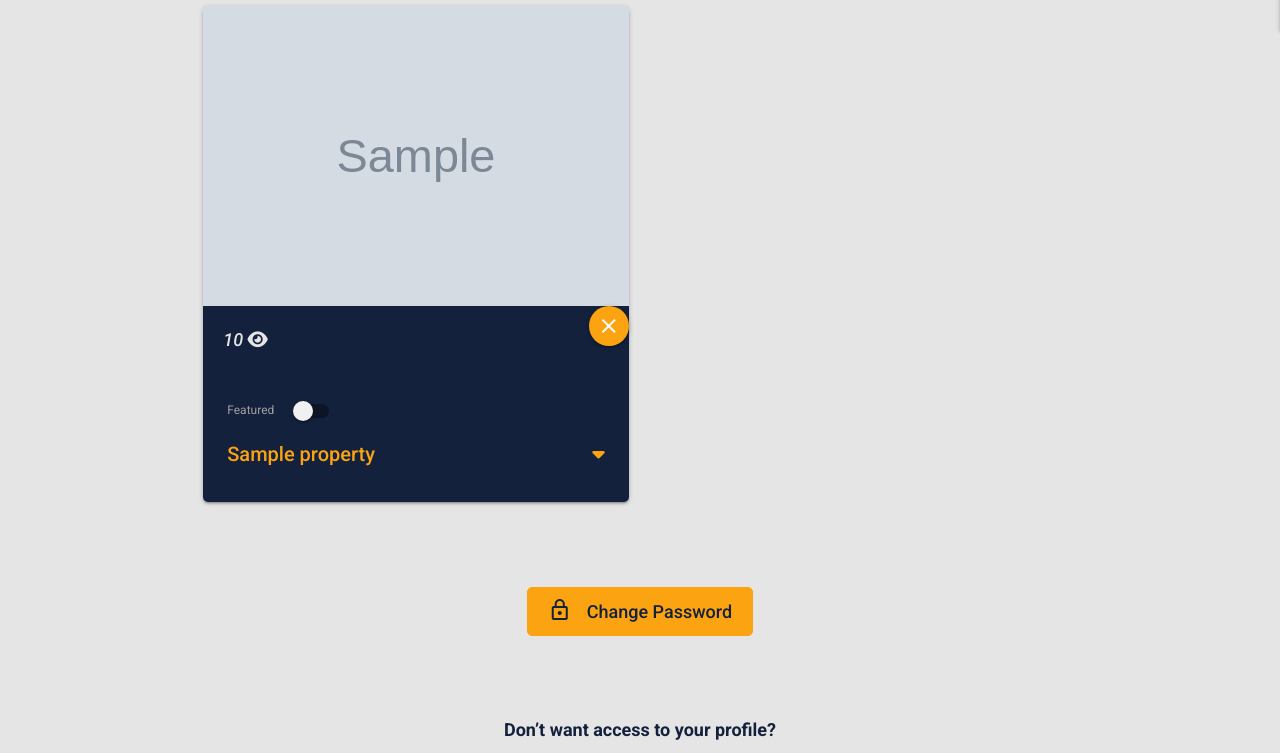
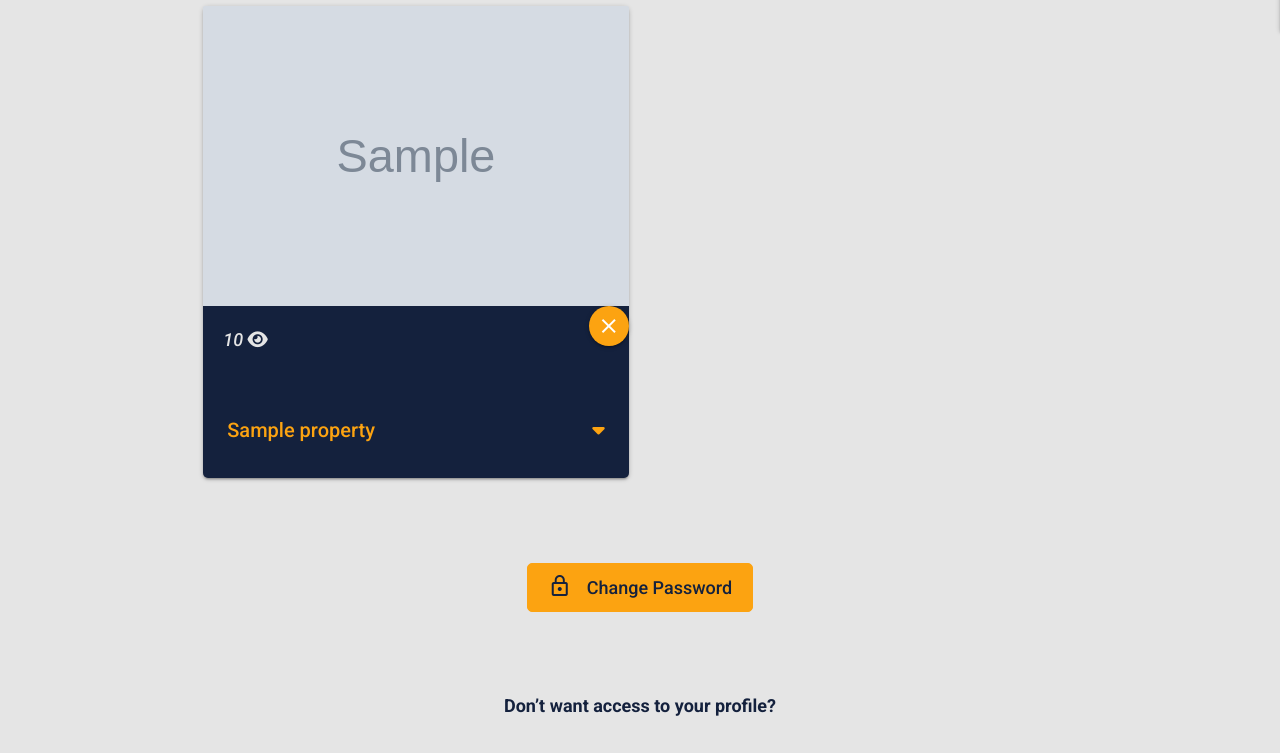
Before and after one commit to TNamdarian/seven-terraces, a Flask app: page /profile/admin in a window 1280 px wide. Shown: the part 829-1582 px from the top of the page. Run offline with Flask 2, Linux system fonts and the light colour scheme; the visitor is signed in with stand-in values (Sample User, id 1); grey boxes marked "Sample" are stand-in pictures; a database or web service that is not in the repository returns one stand-in record (values such as "Sample title"); some libraries are stand-ins or nearby versions.

Commit message:
Remove the switch button from the cards in profile.html

```diff
--- a/templates/profile.html
+++ b/templates/profile.html
@@ -41,7 +41,7 @@
     </div>
 </div>
 <!-- Property Cards -->
-<div class="container switch-container">
+<div class="container">
     <div class="row">
         {% for property in properties %}
         <div class="col s12 m6 l6">
@@ -66,13 +66,6 @@
                 </div>
                 <!-- Card Category -->
                 <div class="card-content">
-                    <div class="switch">
-                        <label>
-                            Featured
-                            <input class="feature-checkbox" data-property-id="{{ property._id }}" type="checkbox">
-                            <span class="lever"></span>
-                        </label>
-                    </div>
                     <h5 class="card-title activator">{{ property.property_name }}<i class="fas fa-caret-down right"></i>
                     </h5>
                 </div>
```
